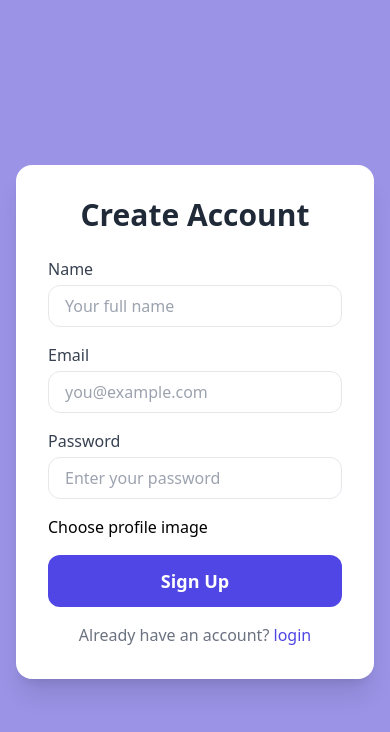
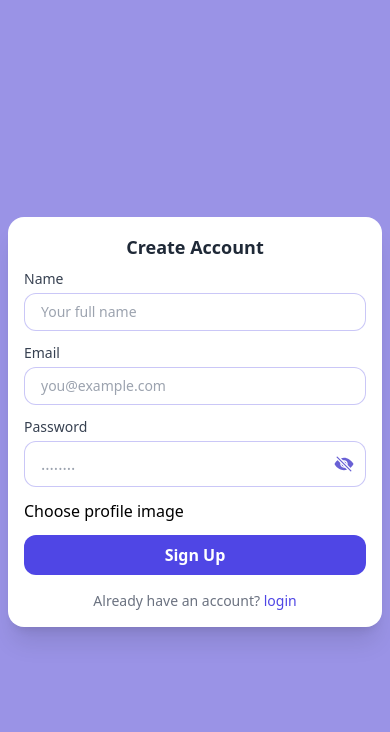
Before and after one commit to mauryakhushiramjeet/chat-app-socketIo-frontend, a React (Create React App) app: page / in a window 390 px wide. Both pictures are taken after a click on the element "Signup". Shown: the top 732 px of the page. Built offline with nearby package versions, Linux system fonts and the light colour scheme; a web font is replaced by a local one.

Commit message:
Make all the form responsive

```diff
--- a/src/component/SubmitButton.jsx
+++ b/src/component/SubmitButton.jsx
@@ -18,7 +18,7 @@ const SubmitButton = ({
       className={` ${
         className
           ? className
-          : "w-full bg-indigo-600 text-white py-3 rounded-xl font-bold text-lg hover:bg-indigo-700 transition-all flex items-center justify-center"
+          : "w-full bg-indigo-600 text-white py-2 lg:py-3 rounded-xl font-semibold lg:font-bold text-base lg:text-lg hover:bg-indigo-700 transition-all flex items-center justify-center"
       }`}
     >
       {loading ? (
--- a/src/pages/ForgotPasswordPage.jsx
+++ b/src/pages/ForgotPasswordPage.jsx
@@ -42,8 +42,8 @@ const ForgotPasswordPage = ({ setIsOtpSend, setCurrentForm }) => {
       },
     });
   return (
-    <div className="min-h-screen flex items-center justify-center bg-[#574CD6]/60 p-4 font-sans">
-      <div className="bg-white shadow-xl rounded-2xl p-8 w-full max-w-md text-center">
+    <div className="min-h-screen flex items-center justify-center bg-[#574CD6]/60 p-2">
+      <div className="bg-white shadow-xl rounded-2xl p-4 sm:p-6 md:p-7 w-full max-w-md">
         {/* Icon */}
         <div className="mx-auto w-16 h-16 bg-indigo-100 rounded-full flex items-center justify-center mb-6">
           <svg
@@ -61,17 +61,17 @@ const ForgotPasswordPage = ({ setIsOtpSend, setCurrentForm }) => {
           </svg>
         </div>
 
-        <h1 className="text-3xl font-bold text-gray-800 mb-2">
-          Forgot Password
+        <h1 className="text-lg sm:text-2xl lg:text-3xl font-bold text-center text-gray-800 mb-2 lg:mb-6">
+          Forget Password
         </h1>
-        <p className="text-gray-500 mb-8">
+        <p className="text-gray-500 mb-5 lg:mb-8 text-center text-sm sm:text-base">
           Enter your email and we'll send you instructions to reset your
           password.
         </p>
 
-        <form onSubmit={handleSubmit} className="space-y-6 text-left">
+        <form onSubmit={handleSubmit} className="space-y-3 text-left">
           <div>
-            <label className="block text-sm font-medium text-gray-700 mb-2 ml-1">
+            <label className="block text-gray-700 font-medium mb-1 text-sm md:text-base">
               Email Address
             </label>
             <input
@@ -81,7 +81,7 @@ const ForgotPasswordPage = ({ setIsOtpSend, setCurrentForm }) => {
               placeholder="name@company.com"
               onChange={handleChange}
               onBlur={handleBlur}
-              className="w-full px-4 py-3 border-2 rounded-xl focus:border-indigo-500 focus:ring-2 focus:ring-indigo-200 outline-none transition-all"
+              className="w-full px-4 py-2 border rounded-xl text-sm md:text-base focus:outline-none focus:ring-2 focus:ring-indigo-400 border-[#4F46E5]/30"
             />
             {touched.email && errors.email && (
               <p className="text-red-600 text-sm mt-1">{errors.email}</p>
@@ -104,7 +104,7 @@ const ForgotPasswordPage = ({ setIsOtpSend, setCurrentForm }) => {
           />
         </form>
 
-        <div className="mt-8 text-center">
+        <div className="mt-5 2xl:mt-8 text-center">
           <p
             onClick={() => setCurrentForm("login")}
             className="text-indigo-600 font-semibold hover:underline flex items-center justify-center gap-2 cursor-pointer"
--- a/src/pages/LogInPage.jsx
+++ b/src/pages/LogInPage.jsx
@@ -7,12 +7,14 @@ import { loginUser } from "../store/actions/userActions";
 import { email_verify_Schema, loginSchema } from "../utills/authSchema";
 import { resendEmailVerification } from "../store/actions/verifyOtpActions";
 import SubmitButton from "../component/SubmitButton";
+import { IoEye } from "react-icons/io5";
+import { IoEyeOff } from "react-icons/io5";
 
 const LoginPage = ({ setCurrentForm, currentForm, setIsOtpSend }) => {
   const [loading, setLoading] = useState(false);
   const [isUnverified, setIsUnverified] = useState(false);
   const [showEmailVerifyFeild, setShowEmailVerifyFeild] = useState(false);
-
+  const [showPassword, setShowPassword] = useState(false);
   const navigate = useNavigate();
   const dispatch = useDispatch();
 
@@ -77,8 +79,8 @@ const LoginPage = ({ setCurrentForm, currentForm, setIsOtpSend }) => {
     });
 
   return (
-    <div className="min-h-screen flex items-center justify-center bg-[#574CD6]/60 p-4">
-      <div className="bg-white shadow-xl rounded-[25px] p-8 w-full max-w-md">
+    <div className="min-h-screen flex items-center justify-center bg-[#574CD6]/60 p-2">
+      <div className="bg-white shadow-xl rounded-2xl p-4 sm:p-6 md:p-7 w-full max-w-md">
         {showEmailVerifyFeild ? (
           <div className="space-y-6">
             <h1 className="text-3xl font-bold text-center text-gray-800 mb-2">
@@ -88,7 +90,7 @@ const LoginPage = ({ setCurrentForm, currentForm, setIsOtpSend }) => {
               Enter your email to receive a new verification link.
             </p>
             <form onSubmit={handleSubmit}>
-              <div className="space-y-4">
+              <div className="space-y-3">
                 <div>
                   <label className="block text-gray-700 font-medium mb-1">
                     Email Address
@@ -100,20 +102,12 @@ const LoginPage = ({ setCurrentForm, currentForm, setIsOtpSend }) => {
                     onChange={handleChange}
                     onBlur={handleBlur}
                     placeholder="petermiller@gmail.com"
-                    className={`w-full px-4 py-3 border rounded-xl focus:outline-none focus:ring-2 focus:ring-indigo-400 transition-all ${
-                      touched.email && errors.email
-                        ? "border-red-500"
-                        : "border-gray-200"
-                    }`}
+                    className={`w-full px-4 py-3 border rounded-xl focus:outline-none focus:ring-2 focus:ring-indigo-400 transition-all
+                      "border-gray-200
+                    `}
                   />
                 </div>
-                {/* <button
-                onClick={handleSubmit}
-                disabled={loading}
-                className="w-full bg-indigo-600 text-white py-3.5 rounded-xl font-bold text-lg hover:bg-indigo-700 transition-all"
-              >
-                {loading ? "Sending..." : "Send Verification Link"}
-              </button> */}
+
                 <SubmitButton
                   type="submit"
                   loading={loading}
@@ -131,13 +125,13 @@ const LoginPage = ({ setCurrentForm, currentForm, setIsOtpSend }) => {
           </div>
         ) : (
           <>
-            <h1 className="text-3xl font-bold text-center text-[#1a1a1a] mb-8">
+            <h1 className="text-lg sm:text-2xl lg:text-3xl font-bold text-center text-gray-800 mb-2 lg:mb-6">
               Login
             </h1>
 
-            <form onSubmit={handleSubmit} className="space-y-5">
+            <form onSubmit={handleSubmit} className="space-y-3">
               <div>
-                <label className="block text-gray-600 font-medium mb-1 text-sm">
+                <label className="block text-gray-700 font-medium mb-1 text-sm md:text-base">
                   Email
                 </label>
                 <input
@@ -146,11 +140,8 @@ const LoginPage = ({ setCurrentForm, currentForm, setIsOtpSend }) => {
                   value={values.email}
                   onChange={handleChange}
                   onBlur={handleBlur}
-                  className={`w-full px-4 py-2.5 border rounded-xl focus:outline-none focus:ring-2 focus:ring-indigo-400 ${
-                    touched.email && errors.email
-                      ? "border-red-500"
-                      : "border-gray-200"
-                  }`}
+                  className={`w-full px-4 py-2 border rounded-xl text-sm md:text-base focus:outline-none focus:ring-2 focus:ring-indigo-400 border-[#4F46E5]/30
+                  `}
                   placeholder="petermiller@gmail.com"
                 />
                 {touched.email && errors.email && (
@@ -159,22 +150,28 @@ const LoginPage = ({ setCurrentForm, currentForm, setIsOtpSend }) => {
               </div>
 
               <div>
-                <label className="block text-gray-600 font-medium mb-1 text-sm">
+                <label className="block text-gray-700 font-medium mb-1 text-sm md:text-base">
                   Password
                 </label>
+                <div className="relative flex items-center ">
                   <input
-                  type="password"
+                    type={showPassword ? "text" : "password"}
                     name="password"
                     value={values.password}
                     onChange={handleChange}
                     onBlur={handleBlur}
-                  className={`w-full px-4 py-2.5 border rounded-xl focus:outline-none focus:ring-2 focus:ring-indigo-400 ${
-                    touched.password && errors.password
-                      ? "border-red-500"
-                      : "border-gray-200"
-                  }`}
+                    className={`w-full px-4 py-2 border rounded-xl text-sm md:text-base focus:outline-none focus:ring-2 focus:ring-indigo-400 border-[#4F46E5]/30
+
+                     `}
                     placeholder="........"
                   />
+                  <span
+                    onClick={() => setShowPassword((prev) => !prev)}
+                    className="cursor-pointer right-3 text-[#4338CA]/80 text-xl sm:text-2xl absolute"
+                  >
+                    {!showPassword ? <IoEyeOff /> : <IoEye />}
+                  </span>
+                </div>
                 {touched.password && errors.password && (
                   <p className="text-red-600 text-xs mt-1">{errors.password}</p>
                 )}
@@ -202,7 +199,7 @@ const LoginPage = ({ setCurrentForm, currentForm, setIsOtpSend }) => {
             </form>
 
             <div className="mt-6 text-center">
-              <p className="text-sm text-gray-600">
+              <p className="text-gray-600 text-sm md:text-base">
                 Create new account?{" "}
                 <span
                   onClick={() => setCurrentForm("signup")}
@@ -214,7 +211,7 @@ const LoginPage = ({ setCurrentForm, currentForm, setIsOtpSend }) => {
               <button
                 type="button"
                 onClick={() => setCurrentForm("forget-password")}
-                className="text-sm text-indigo-500 font-semibold mt-2 cursor-pointer hover:underline"
+                className="text-sm text-indigo-500 font-semibold mt-2 cursor-pointer hover:underline md:text-base"
               >
                 Forgot Password?
               </button>
--- a/src/pages/ResetPasswordPage.jsx
+++ b/src/pages/ResetPasswordPage.jsx
@@ -51,8 +51,8 @@ const ResetPasswordPage = ({ setCurrentForm, setIsOtpSend }) => {
     });
   console.log(errors);
   return (
-    <div className="min-h-screen flex items-center justify-center bg-[#574CD6]/60 p-4 font-sans">
-      <div className="bg-white shadow-xl rounded-2xl p-8 w-full max-w-md text-center">
+    <div className="min-h-screen flex items-center justify-center bg-[#574CD6]/60 p-2">
+      <div className="bg-white shadow-xl rounded-2xl p-4 sm:p-6 md:p-7 w-full max-w-md">
         {/* Icon */}
         <div className="mx-auto w-16 h-16 bg-indigo-100 rounded-full flex items-center justify-center mb-6">
           <svg
@@ -70,16 +70,17 @@ const ResetPasswordPage = ({ setCurrentForm, setIsOtpSend }) => {
           </svg>
         </div>
 
-        <h1 className="text-3xl font-bold text-gray-800 mb-2">
+        <h1 className="text-lg sm:text-2xl lg:text-3xl font-bold text-center text-gray-800 mb-2 lg:mb-6">
           Set New Password
         </h1>
-        <p className="text-gray-500 mb-8">
+        <p className="text-gray-500 mb-8 text-center text-sm sm:text-base">
           Your new password must be different from previously used passwords.
         </p>
 
-        <form onSubmit={handleSubmit} className="space-y-5 text-left">
+        <form onSubmit={handleSubmit} className="space-y-3 text-left">
           <div>
-            <label className="block text-sm font-medium text-gray-700 mb-2 ml-1">
+            <label className="block text-gray-700 font-medium mb-1 text-sm md:text-base">
+              {" "}
               New Password
             </label>
             <input
@@ -88,7 +89,7 @@ const ResetPasswordPage = ({ setCurrentForm, setIsOtpSend }) => {
               placeholder="•••••••"
               onChange={handleChange}
               onBlur={handleBlur}
-              className="w-full px-4 py-3 border-2 rounded-xl focus:border-indigo-500 focus:ring-2 focus:ring-indigo-200 outline-none transition-all"
+              className="w-full px-4 py-2 border rounded-xl text-sm md:text-base focus:outline-none focus:ring-2 focus:ring-indigo-400 border-[#4F46E5]/30"
             />
             {touched?.password && errors?.password && (
               <p className="text-red-600 text-sm mt-1">{errors?.password}</p>
@@ -96,7 +97,8 @@ const ResetPasswordPage = ({ setCurrentForm, setIsOtpSend }) => {
           </div>
 
           <div>
-            <label className="block text-sm font-medium text-gray-700 mb-2 ml-1">
+            <label className="block text-gray-700 font-medium mb-1 text-sm md:text-base">
+              {" "}
               Confirm New Password
             </label>
             <input
@@ -105,7 +107,7 @@ const ResetPasswordPage = ({ setCurrentForm, setIsOtpSend }) => {
               placeholder="••••••••"
               onChange={handleChange}
               onBlur={handleBlur}
-              className="w-full px-4 py-3 border-2 rounded-xl focus:border-indigo-500 focus:ring-2 focus:ring-indigo-200 outline-none transition-all"
+              className="w-full px-4 py-2 border rounded-xl text-sm md:text-base focus:outline-none focus:ring-2 focus:ring-indigo-400 border-[#4F46E5]/30"
             />
             {touched?.confirmPassword && errors?.confirmPassword && (
               <p className="text-red-600 text-sm mt-1">
@@ -121,7 +123,7 @@ const ResetPasswordPage = ({ setCurrentForm, setIsOtpSend }) => {
           >
             {loading ? "Updating..." : "Reset Password"}
           </button> */}
-           <SubmitButton
+          <SubmitButton
             type="submit"
             loading={loading}
             buttonName="Reset Password"
--- a/src/pages/Signup.jsx
+++ b/src/pages/Signup.jsx
@@ -6,9 +6,13 @@ import { signupUser } from "../store/actions/userActions.js";
 import { useFormik } from "formik";
 import { signupSchema } from "../utills/authSchema.js";
 import SubmitButton from "../component/SubmitButton.jsx";
+import { IoEye } from "react-icons/io5";
+import { IoEyeOff } from "react-icons/io5";
 const SignupPage = ({ setIsOtpSend, setCurrentForm }) => {
   const [image, setImage] = useState(null);
   const [loading, setLoading] = useState(false);
+  const [showPassword, setShowPassword] = useState(false);
+
   const dispatch = useDispatch();
 
   const initialValues = {
@@ -46,21 +50,21 @@ const SignupPage = ({ setIsOtpSend, setCurrentForm }) => {
       },
     });
   return (
-    <div className="min-h-screen flex items-center justify-center bg-[#574CD6]/60 p-4">
-      <div className="bg-white shadow-xl rounded-2xl p-8 w-full max-w-md">
-        <h1 className="text-3xl font-bold text-center text-gray-800 mb-6">
+    <div className="min-h-screen flex items-center justify-center bg-[#574CD6]/60 p-2">
+      <div className="bg-white shadow-xl rounded-2xl p-4 sm:p-6 md:p-7 w-full max-w-md">
+        <h1 className="text-lg sm:text-2xl lg:text-3xl font-bold text-center text-gray-800 mb-2 lg:mb-6">
           Create Account
         </h1>
-        <form onSubmit={handleSubmit} className="space-y-4">
+        <form onSubmit={handleSubmit} className="space-y-3">
           <div>
-            <label className="block text-gray-700 font-medium mb-1">Name</label>
+            <label className="block text-gray-700 font-medium mb-1 text-sm md:text-base">Name</label>
             <input
               type="text"
               name="name"
               value={values.name}
               onBlur={handleBlur}
               onChange={handleChange}
-              className="w-full px-4 py-2 border rounded-xl focus:outline-none focus:ring-2 focus:ring-indigo-400"
+              className="w-full px-4 py-2 border rounded-xl text-sm md:text-base focus:outline-none focus:ring-2 focus:ring-indigo-400 border-[#4F46E5]/30"
               placeholder="Your full name"
             />
             {touched.name && errors.name && (
@@ -69,7 +73,7 @@ const SignupPage = ({ setIsOtpSend, setCurrentForm }) => {
           </div>
 
           <div>
-            <label className="block text-gray-700 font-medium mb-1">
+            <label className="block text-gray-700 font-medium mb-1 text-sm md:text-base">
               Email
             </label>
             <input
@@ -78,7 +82,7 @@ const SignupPage = ({ setIsOtpSend, setCurrentForm }) => {
               value={values.email}
               onBlur={handleBlur}
               onChange={handleChange}
-              className="w-full px-4 py-2 border rounded-xl focus:outline-none focus:ring-2 focus:ring-indigo-400"
+              className="w-full px-4 py-2 border rounded-xl text-sm md:text-base focus:outline-none focus:ring-2 focus:ring-indigo-400 border-[#4F46E5]/30"
               placeholder="you@example.com"
             />
             {touched.email && errors.email && (
@@ -87,18 +91,28 @@ const SignupPage = ({ setIsOtpSend, setCurrentForm }) => {
           </div>
 
           <div>
-            <label className="block text-gray-700 font-medium mb-1">
+            <label className="block text-gray-700 font-medium mb-1 text-sm md:text-base">
               Password
             </label>
-            <input
-              type="password"
-              name="password"
-              value={values.password}
-              onBlur={handleBlur}
-              onChange={handleChange}
-              className="w-full px-4 py-2 border rounded-xl focus:outline-none focus:ring-2 focus:ring-indigo-400"
-              placeholder="Enter your password"
-            />
+            <div className="relative flex items-center ">
+              <input
+                type={showPassword ? "text" : "password"}
+                name="password"
+                value={values.password}
+                onChange={handleChange}
+                onBlur={handleBlur}
+                className={`w-full px-4 py-2.5 border rounded-xl focus:outline-none focus:ring-2 focus:ring-indigo-400 border-[#4F46E5]/30
+
+                                `}
+                placeholder="........"
+              />
+              <span
+                onClick={() => setShowPassword((prev) => !prev)}
+                className="cursor-pointer right-3 text-[#4338CA]/80 text-xl sm:text-2xl absolute"
+              >
+                {!showPassword ? <IoEyeOff /> : <IoEye />}
+              </span>
+            </div>
             {touched.password && errors.password && (
               <p className="text-red-600 text-sm mt-1">{errors.password}</p>
             )}
@@ -144,7 +158,7 @@ const SignupPage = ({ setIsOtpSend, setCurrentForm }) => {
           />
         </form>
 
-        <p className="text-center text-gray-500 mt-4">
+        <p className="text-center text-gray-500 mt-4 text-sm md:text-base">
           Already have an account?{" "}
           <span
             onClick={() => setCurrentForm("login")}
--- a/src/pages/VerifyEmailPage.jsx
+++ b/src/pages/VerifyEmailPage.jsx
@@ -153,8 +153,8 @@ const VerifyEmailPage = ({ currentForm, setCurrentForm, setIsOtpSend }) => {
       .padStart(2, "0")}`;
   };
   return (
-    <div className="min-h-screen flex items-center justify-center bg-[#574CD6]/60 p-4 font-sans">
-      <div className="bg-white shadow-xl rounded-2xl p-8 w-full max-w-md text-center">
+    <div className="min-h-screen flex items-center justify-center bg-[#574CD6]/60 p-2">
+      <div className="bg-white shadow-xl rounded-2xl p-4 sm:p-6 md:p-7 w-full max-w-md">
         <div className="mx-auto w-16 h-16 bg-indigo-100 rounded-full flex items-center justify-center mb-6">
           <svg
             className="w-8 h-8 text-indigo-600"
@@ -171,17 +171,17 @@ const VerifyEmailPage = ({ currentForm, setCurrentForm, setIsOtpSend }) => {
           </svg>
         </div>
 
-        <h1 className="text-3xl font-bold text-gray-800 mb-2">
+        <h1 className="text-lg sm:text-2xl lg:text-3xl font-bold text-center text-gray-800 mb-2 lg:mb-6">
           {currentForm === "forget-password"
             ? "Reset Password"
             : "Verify Email"}
         </h1>
-        <p className="text-gray-500 mb-8">
+        <p className="text-gray-500 mb-8 text-center text-sm sm:text-base ">
           We've sent a 6-digit verification code to <br />
           <span className="font-semibold text-gray-700">{email}</span>
         </p>
 
-        <form onSubmit={handleSubmit} className="space-y-6">
+        <form onSubmit={handleSubmit} className="space-y-3 lg:space-y-6">
           <div className="flex justify-between gap-2">
             {otp.map((data, index) => (
               <input
@@ -193,7 +193,7 @@ const VerifyEmailPage = ({ currentForm, setCurrentForm, setIsOtpSend }) => {
                 value={data}
                 onChange={(e) => handleChange(e.target, index)}
                 onKeyDown={(e) => handleKeyDown(e, index)}
-                className={`w-12 h-14 border-2 rounded-xl text-center text-xl font-bold outline-none transition-all ${
+                className={`w-10 xs:w-12 md:w-12 h-12 sm:h-14 border-2 rounded-xl text-center text-xl font-bold outline-none transition-all ${
                   timer === 0
                     ? "bg-gray-100 border-gray-200 text-gray-400"
                     : "text-indigo-600 focus:border-indigo-500 focus:ring-2 focus:ring-indigo-200"
@@ -235,7 +235,7 @@ const VerifyEmailPage = ({ currentForm, setCurrentForm, setIsOtpSend }) => {
           </button> */}
         </form>
 
-        <div className="mt-8">
+        <div className="mt-4 sm:mt-6 lg:mt-8 text-sm sm:text-base">
           <p className="text-gray-500">
             Didn't receive the code?{" "}
             <button
```
Also changed, not shown: src/pages/AuthForm.jsx (+7 -2 lines). Lines whose indentation alone changed are shown as unchanged.
